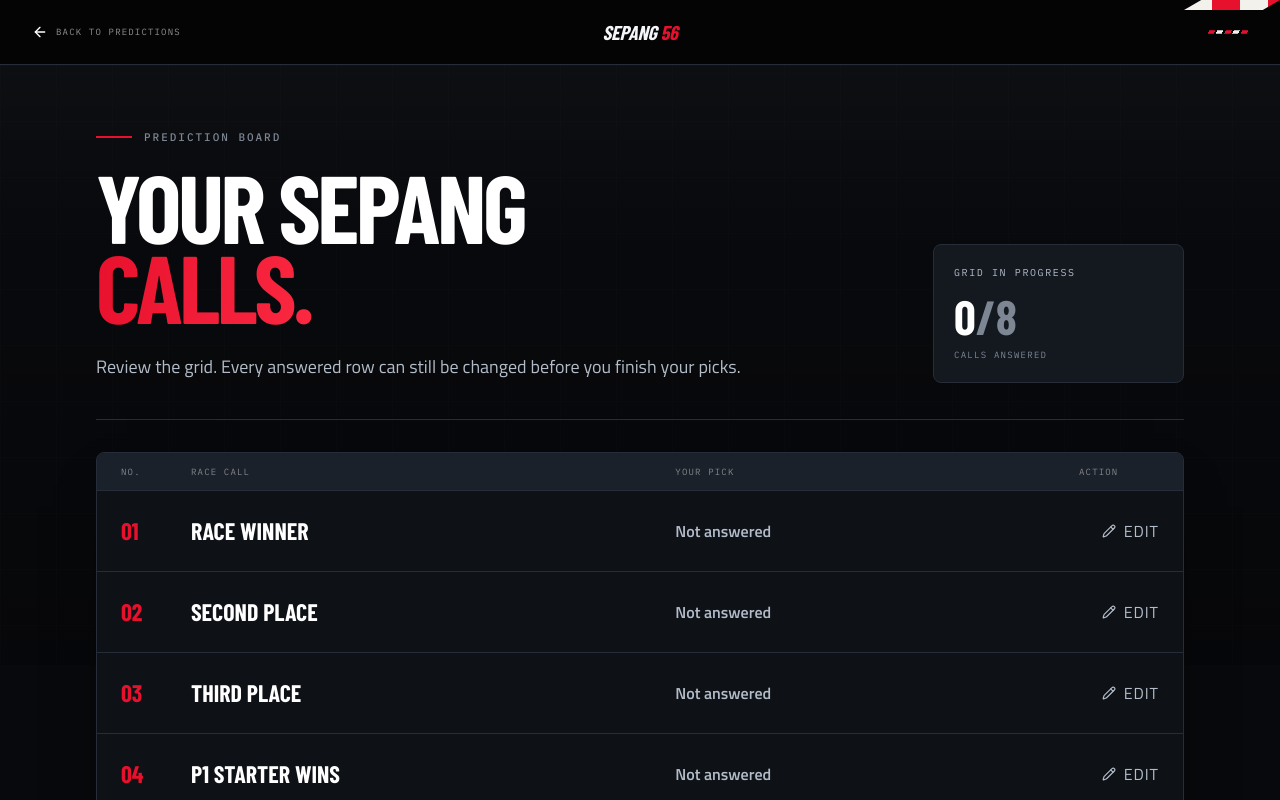
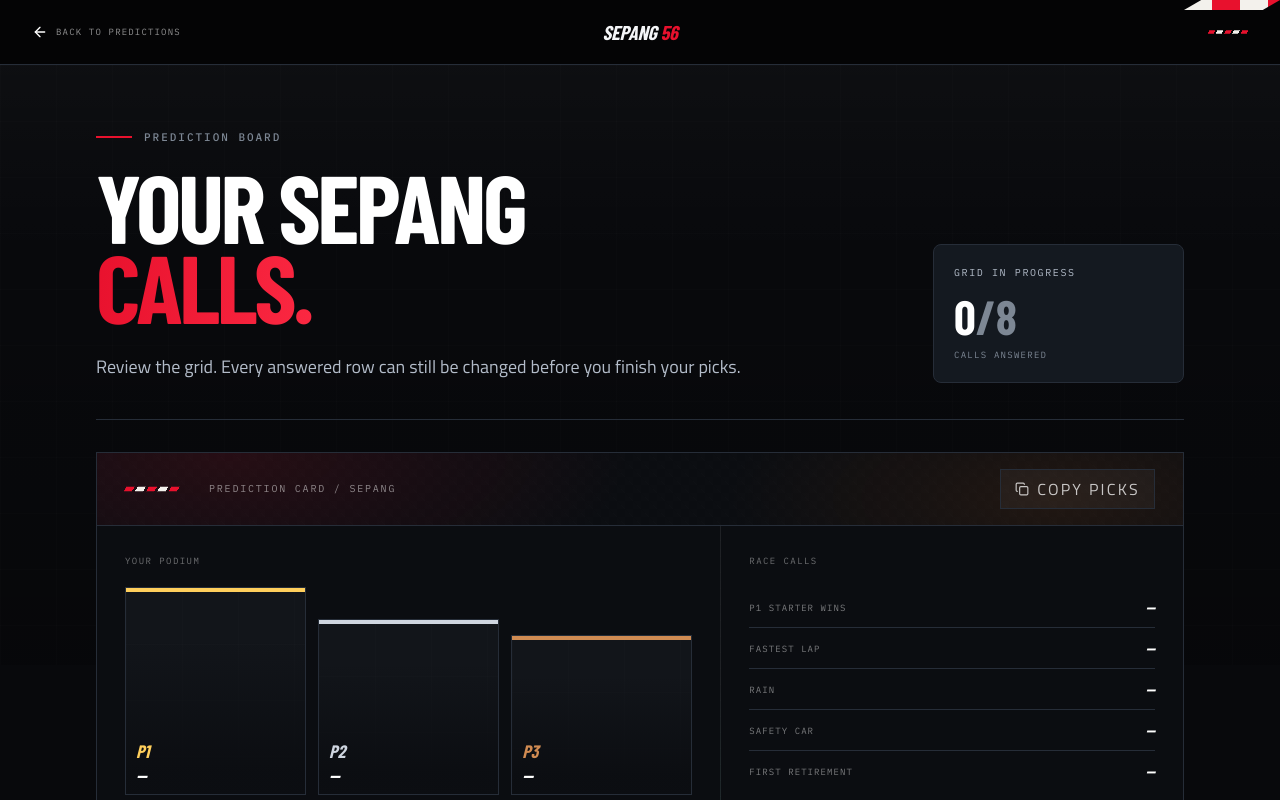
Before and after one commit to itsLucas02/f1-sepang, a Next.js app: page /predict/summary in a window 1280 px wide. Shown: the top 800 px of the page. Built offline with nearby package versions, Linux system fonts and the light colour scheme; a web font is replaced by a local one.

Commit message:
feat(predict): shareable prediction card with team colours; polish leaderboard surfaces

```diff
--- a/app/leaderboard/page.tsx
+++ b/app/leaderboard/page.tsx
@@ -42,7 +42,7 @@ export default function LeaderboardPage() {
         {/* Locked podium visual */}
         <section
           aria-label="Leaderboard preview"
-          className="relative overflow-hidden rounded-lg border border-white/10 bg-surface-01 p-6 sm:p-8 lg:col-span-7"
+          className="surface-card relative overflow-hidden rounded-lg p-6 sm:p-8 lg:col-span-7"
         >
           <div className="chequer absolute inset-0 opacity-[0.06]" aria-hidden="true" />
           <div
@@ -123,7 +123,7 @@ export default function LeaderboardPage() {
         </h2>
         <div className="mt-6 grid gap-px overflow-hidden rounded-lg border border-white/10 bg-white/10 sm:grid-cols-3">
           {UPCOMING.map(({ icon: Icon, title, body }) => (
-            <div key={title} className="bg-surface-01 p-6">
+            <div key={title} className="group bg-surface-01 p-6 transition-colors hover:bg-surface-02">
               <Icon aria-hidden="true" className="size-5 text-teal" />
               <h3 className="mt-5 font-display text-xl font-bold uppercase text-white">
                 {title}
--- /dev/null
+++ b/components/prediction/prediction-card.tsx
@@ -0,0 +1,211 @@
+"use client";
+
+import Image from "next/image";
+import { useState } from "react";
+import { Check, Copy } from "lucide-react";
+
+import { getDriver, isDriverId, teamColor } from "@/content/drivers";
+import { PREDICTION_QUESTIONS } from "@/content/predictions";
+import { publicAsset } from "@/lib/assets";
+import type { PredictionAnswers } from "@/lib/predictions";
+import { cn } from "@/lib/utils";
+
+const PODIUM = [
+  { id: "winner", position: "P1", tint: "var(--sepang-gold)" },
+  { id: "second", position: "P2", tint: "var(--sepang-silver)" },
+  { id: "third", position: "P3", tint: "var(--sepang-bronze)" },
+] as const;
+
+function driverFor(answers: PredictionAnswers, id: string) {
+  const answer = answers[id as keyof PredictionAnswers];
+  return isDriverId(answer) ? getDriver(answer) : null;
+}
+
+function answerText(answers: PredictionAnswers, id: string) {
+  const answer = answers[id as keyof PredictionAnswers];
+
+  if (isDriverId(answer)) {
+    const driver = getDriver(answer);
+    return `${driver.firstName} ${driver.surname}`;
+  }
+
+  if (typeof answer === "boolean") {
+    return answer ? "Yes" : "No";
+  }
+
+  return "—";
+}
+
+/**
+ * The visual prediction card: a shareable read of the eight calls, with team
+ * identity colours on the podium. Copying produces plain text, so it works
+ * anywhere without a backend.
+ */
+export function PredictionCard({ answers }: { answers: PredictionAnswers }) {
+  const [copied, setCopied] = useState(false);
+
+  const copy = async () => {
+    const lines = [
+      "SEPANG 56 — my race calls",
+      ...PREDICTION_QUESTIONS.map(
+        (question) =>
+          `${String(question.index).padStart(2, "0")} ${question.summaryLabel}: ${answerText(answers, question.id)}`,
+      ),
+    ];
+
+    try {
+      await navigator.clipboard.writeText(lines.join("\n"));
+      setCopied(true);
+      window.setTimeout(() => setCopied(false), 2200);
+    } catch {
+      setCopied(false);
+    }
+  };
+
+  const secondaryCalls = PREDICTION_QUESTIONS.filter(
+    (question) => !["winner", "second", "third"].includes(question.id),
+  );
+
+  return (
+    <section
+      aria-label="Your prediction card"
+      className="relative overflow-hidden border border-white/12 bg-[#0b0d11]"
+    >
+      <div className="ambient-wash pointer-events-none absolute inset-0" aria-hidden="true" />
+      <div className="chequer pointer-events-none absolute inset-0 opacity-[0.05]" aria-hidden="true" />
+
+      <div className="relative flex flex-wrap items-center justify-between gap-4 border-b border-white/10 px-5 py-4 sm:px-7">
+        <div className="flex items-center gap-3">
+          <span className="motorsport-stripe block origin-left scale-75" aria-hidden="true" />
+          <p className="font-mono text-[10px] uppercase tracking-[0.18em] text-white/50">
+            Prediction card / Sepang
+          </p>
+        </div>
+
+        <button
+          type="button"
+          onClick={copy}
+          className="inline-flex min-h-10 items-center gap-2 border border-white/18 bg-white/[0.04] px-3.5 font-mono text-[10px] uppercase tracking-[0.14em] text-white/75 transition-colors hover:border-white/45 hover:text-white focus-visible:outline-none focus-visible:ring-2 focus-visible:ring-teal"
+        >
+          {copied ? (
+            <Check aria-hidden="true" className="size-3.5 text-teal" />
+          ) : (
+            <Copy aria-hidden="true" className="size-3.5" />
+          )}
+          {copied ? "Copied" : "Copy picks"}
+        </button>
+      </div>
+
+      <div className="relative grid gap-px bg-white/8 lg:grid-cols-[1.35fr_1fr]">
+        {/* podium */}
+        <div className="bg-[#0b0d11] p-5 sm:p-7">
+          <p className="font-mono text-[9px] uppercase tracking-[0.16em] text-white/40">
+            Your podium
+          </p>
+
+          <div className="mt-5 grid grid-cols-3 gap-3">
+            {PODIUM.map((slot, index) => {
+              const driver = driverFor(answers, slot.id);
+              const accent = driver ? teamColor(driver.team) : "#38414f";
+              const heights = ["h-44 sm:h-52", "h-36 sm:h-44", "h-32 sm:h-40"];
+
+              return (
+                <div key={slot.id} className="flex flex-col justify-end">
+                  <div
+                    className={cn(
+                      "relative overflow-hidden border border-white/12 bg-[#12151a]",
+                      heights[index],
+                    )}
+                  >
+                    {driver ? (
+                      <Image
+                        src={publicAsset(`/media/drivers/${driver.id}.webp`)}
+                        alt={`${driver.firstName} ${driver.surname}`}
+                        fill
+                        sizes="200px"
+                        className="object-cover object-[50%_20%] grayscale-[0.25] contrast-110"
+                      />
+                    ) : (
+                      <div className="race-grid absolute inset-0 opacity-40" aria-hidden="true" />
+                    )}
+
+                    <div
+                      aria-hidden="true"
+                      className="absolute inset-0 bg-[linear-gradient(180deg,transparent_25%,rgba(11,13,17,0.92)_88%)]"
+                    />
+                    <span
+                      aria-hidden="true"
+                      className="absolute inset-x-0 top-0 h-1"
+                      style={{ background: slot.tint }}
+                    />
+
+                    <div className="absolute inset-x-0 bottom-0 p-2.5">
+                      <p
+                        className="font-display text-lg font-extrabold italic leading-none"
+                        style={{ color: slot.tint }}
+                      >
+                        {slot.position}
+                      </p>
+                      <p className="mt-1.5 truncate font-display text-base font-extrabold uppercase italic leading-none text-white sm:text-lg">
+                        {driver ? driver.surname : "—"}
+                      </p>
+                      {driver ? (
+                        <p className="mt-1 flex items-center gap-1.5 truncate font-mono text-[8px] uppercase tracking-[0.1em] text-white/50">
+                          <span
+                            aria-hidden="true"
+                            className="inline-block h-2.5 w-[3px] skew-x-[-14deg]"
+                            style={{ background: accent }}
+                          />
+                          {driver.team}
+                        </p>
+                      ) : null}
+                    </div>
+                  </div>
+                </div>
+              );
+            })}
+          </div>
+        </div>
+
+        {/* other calls */}
+        <div className="bg-[#0b0d11] p-5 sm:p-7">
+          <p className="font-mono text-[9px] uppercase tracking-[0.16em] text-white/40">
+            Race calls
+          </p>
+
+          <dl className="mt-5 divide-y divide-white/8">
+            {secondaryCalls.map((question) => {
+              const value = answers[question.id as keyof PredictionAnswers];
+              const isBoolean = typeof value === "boolean";
+
+              return (
+                <div
+                  key={question.id}
+                  className="flex items-center justify-between gap-4 py-3"
+                >
+                  <dt className="font-mono text-[9px] uppercase tracking-[0.12em] text-white/45">
+                    {question.summaryLabel}
+                  </dt>
+                  <dd
+                    className={cn(
+                      "text-right font-display text-base font-bold uppercase italic leading-none",
+                      isBoolean && value
+                        ? "text-teal"
+                        : isBoolean
+                          ? "text-white/70"
+                          : "text-white",
+                    )}
+                  >
+                    {answerText(answers, question.id)}
+                  </dd>
+                </div>
+              );
+            })}
+          </dl>
+        </div>
+      </div>
+
+      <div className="kerb-stripe-thin h-1.5 opacity-80" aria-hidden="true" />
+    </section>
+  );
+}
--- a/components/prediction/prediction-summary.tsx
+++ b/components/prediction/prediction-summary.tsx
@@ -5,6 +5,7 @@ import { useRouter } from "next/navigation";
 import { useEffect, useState } from "react";
 import { Check, LockKeyhole, Pencil } from "lucide-react";
 
+import { PredictionCard } from "@/components/prediction/prediction-card";
 import { RaceFlowHeader } from "@/components/shared/race-flow-header";
 import { Button } from "@/components/ui/button";
 import { getDriver, isDriverId } from "@/content/drivers";
@@ -200,6 +201,10 @@ export function PredictionSummary() {
             </div>
           </div>
 
+          <div className="mt-8">
+            <PredictionCard answers={draft.answers} />
+          </div>
+
           <section
             aria-label="Your prediction answers"
             className="mt-8 overflow-hidden rounded-lg border border-white/10 bg-surface-01 shadow-[0_24px_60px_-30px_rgba(0,0,0,0.9)]"
```
